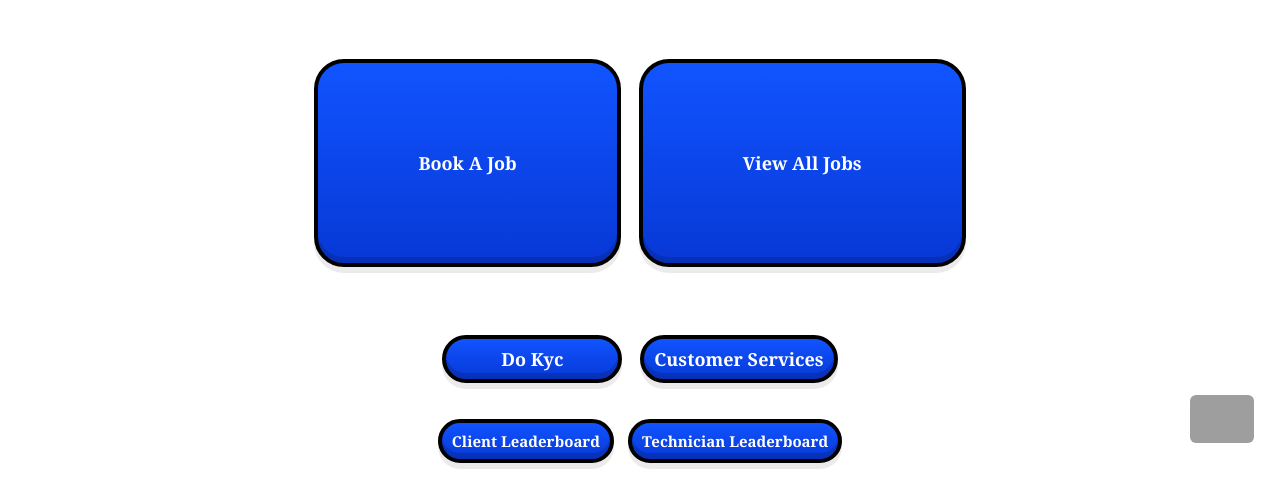
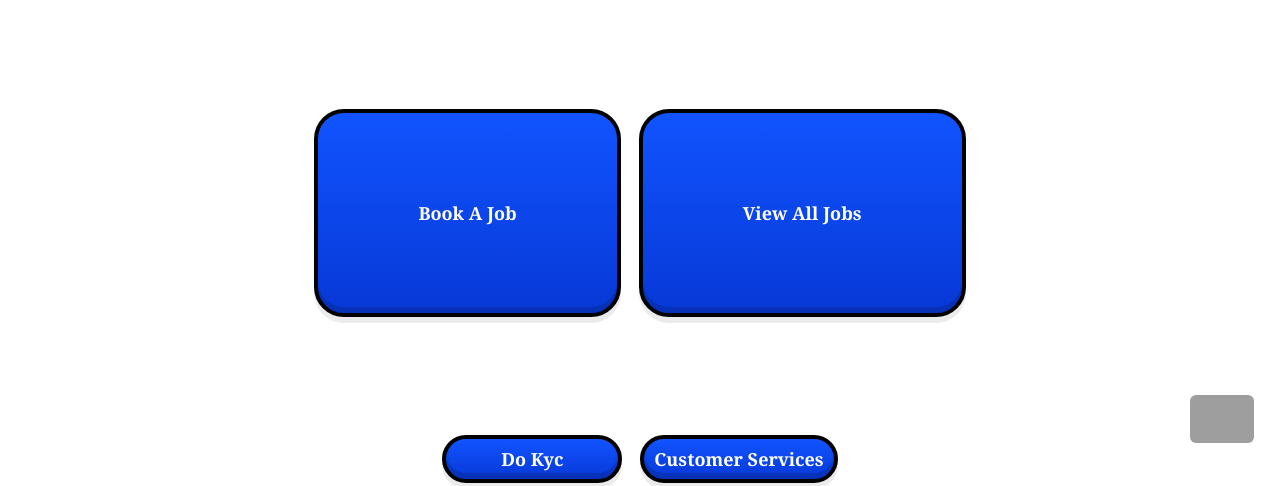
Before and after one commit to Ezehebubechidubem/Wireconnet, a plain HTML site: page dashboard.html in a window 1280 px wide. Shown: the part 317-803 px from the top of the page. Drawn offline with Linux system fonts and the light colour scheme; grey boxes are pictures that could not be loaded.

Commit message:
Update dashboard.html

```diff
--- a/dashboard.html
+++ b/dashboard.html
@@ -73,7 +73,7 @@
       justify-content: center;
       align-items: center;
       gap: 18px;
-      padding:50px 50px;
+      padding:100px 100px;
       flex-wrap: wrap;
     }
 
```
